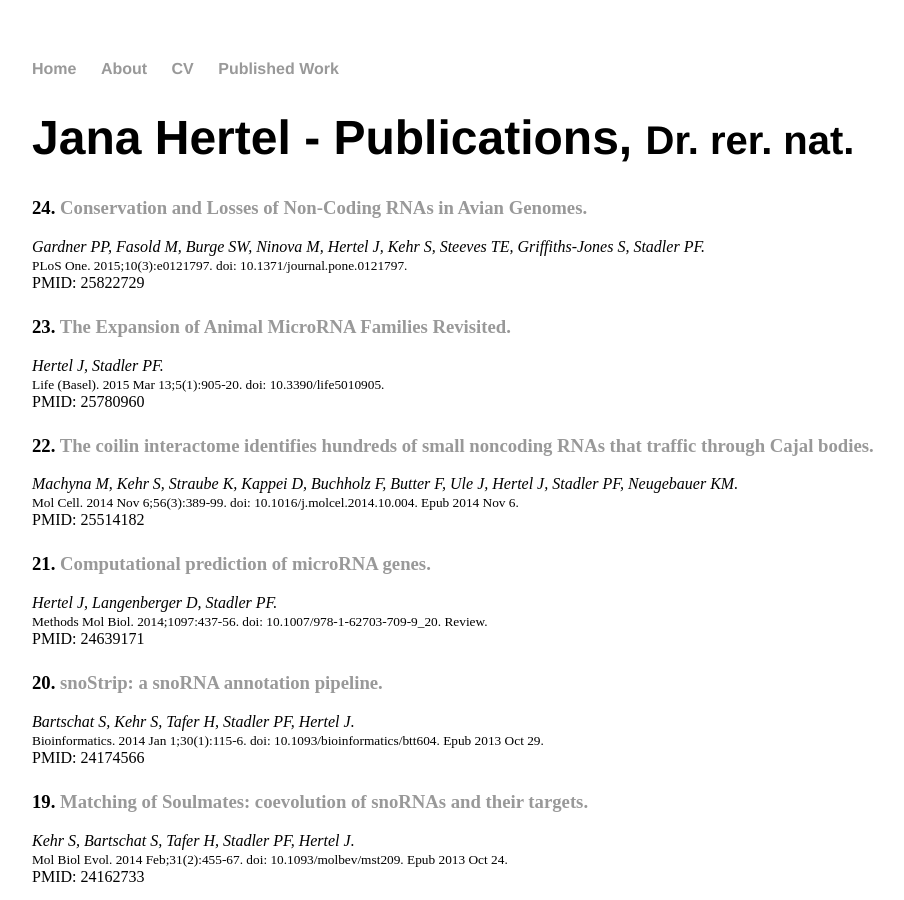
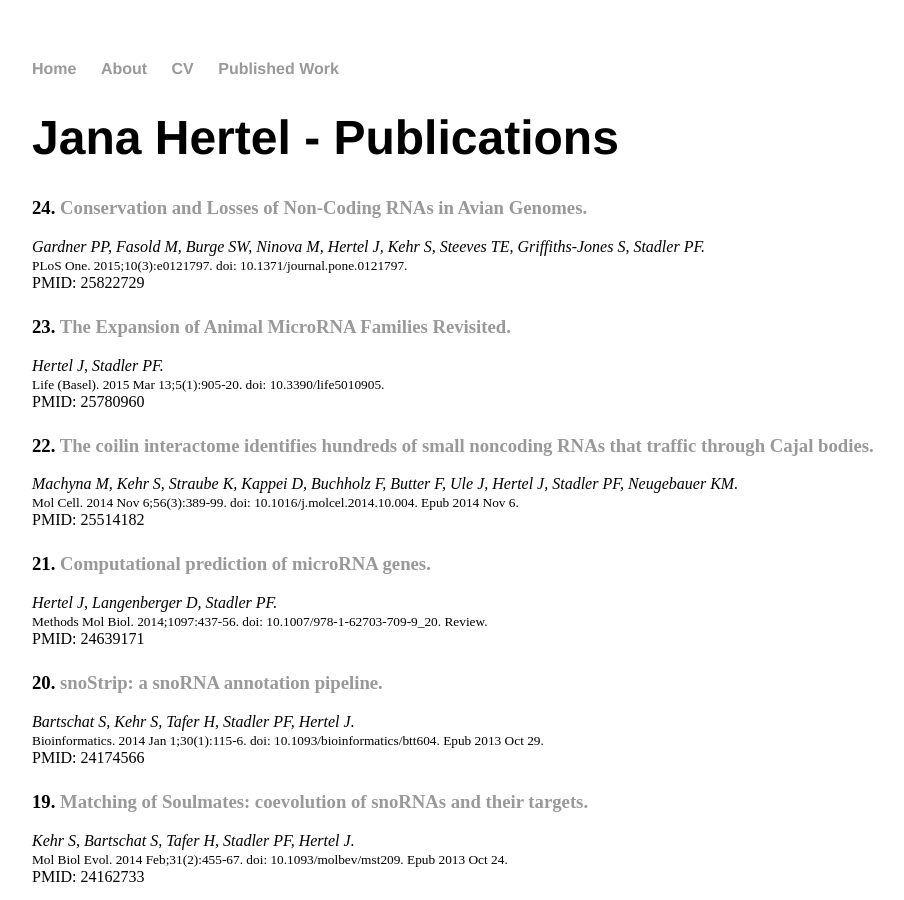
Before and after one commit to mai00fti/mai00fti.github.io, a Jekyll site: the page built from publications/index.html, in a window 1280 px wide and 900 px high. Shown: the whole window, without its empty margins (160-1064 px from the left). Built offline with Jekyll 4.4.1, drawn with Linux system fonts in a browser that asks for light colours.

Commit message:
Update index.html

```diff
--- a/publications/index.html
+++ b/publications/index.html
@@ -2,7 +2,7 @@
 layout: default
 title: Jana Hertel - Publications
 ---
-<h1>{{ page.title }}, <small>Dr. rer. nat.</small></h1>
+<h1>{{ page.title }}</h1>
 
 <p id="24">
 <h3>24. <a href="http://www.ncbi.nlm.nih.gov//pubmed/25822729" target="_blank">Conservation and Losses of Non-Coding RNAs in Avian Genomes.</a></h3>
```
